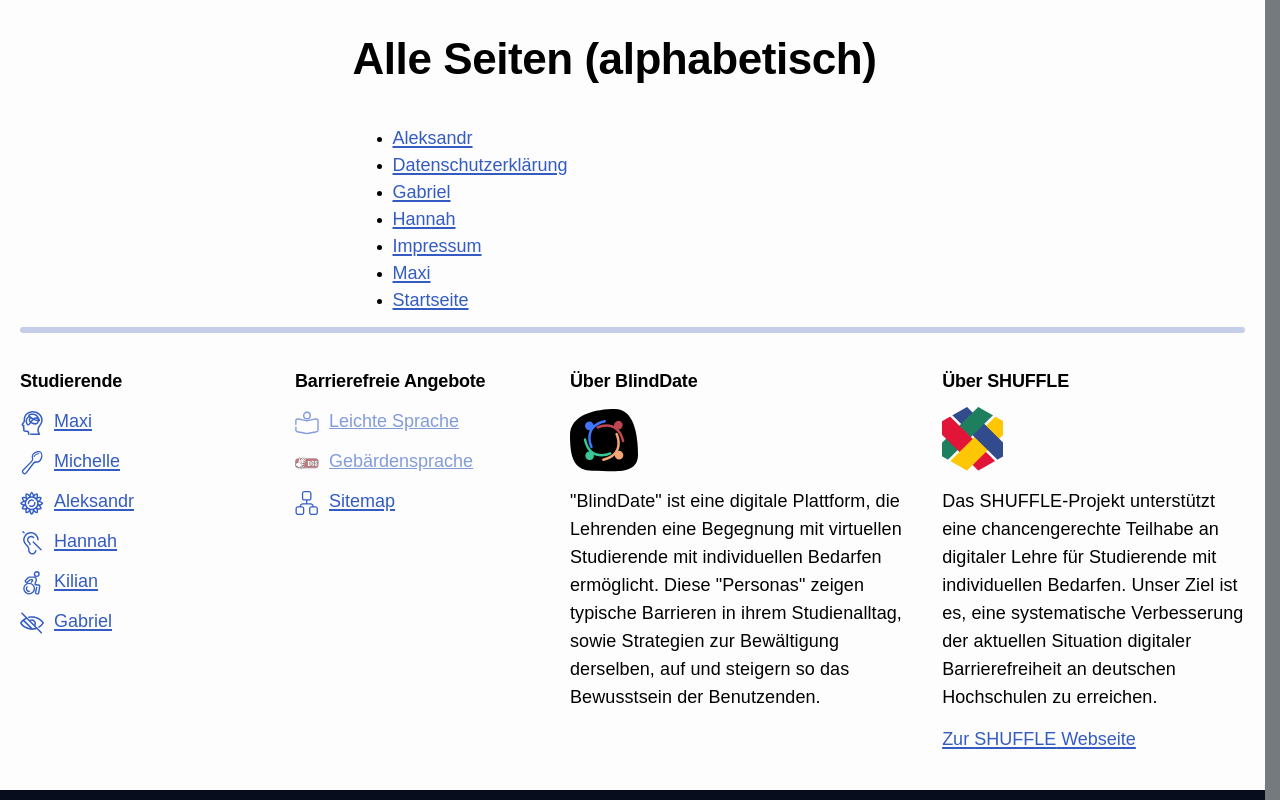
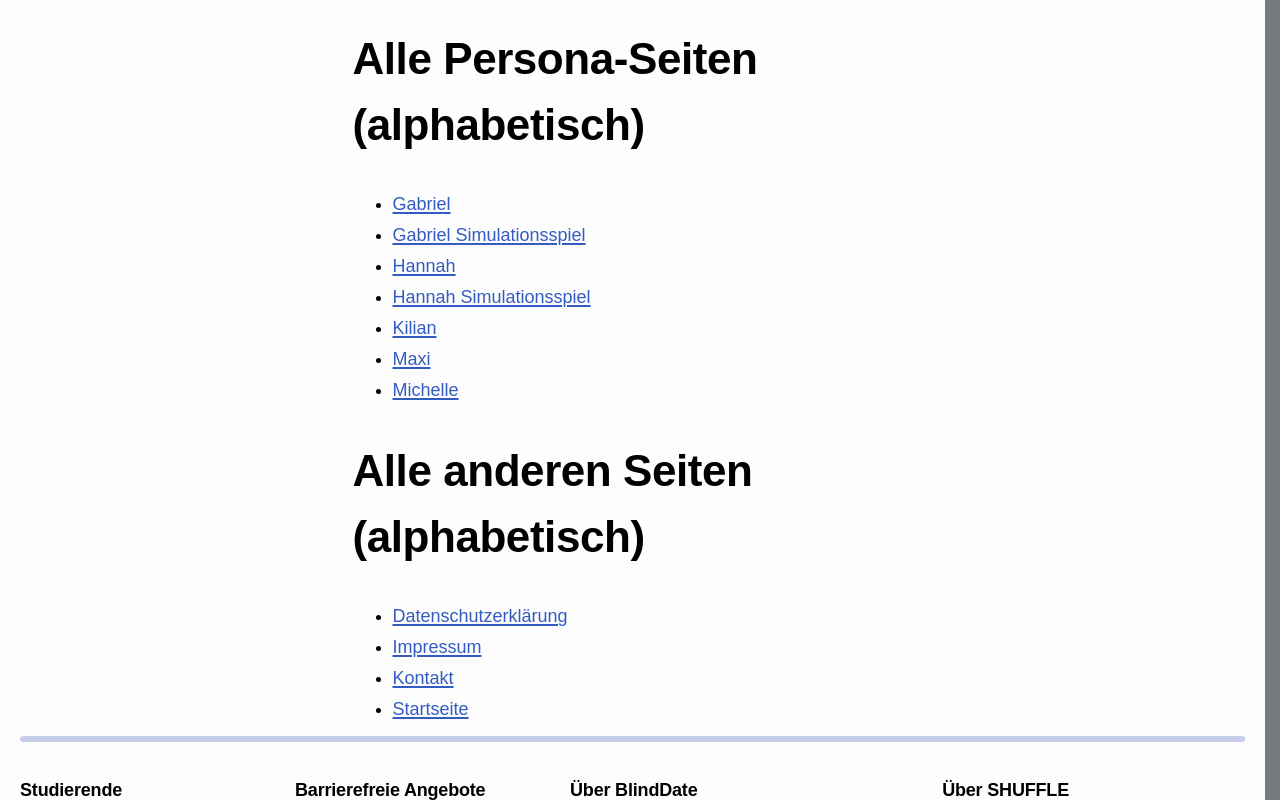
Before and after one commit to shuffle-project/blinddate, a SvelteKit app: page /sitemap in a window 1280 px wide. Shown: the part 320-1120 px from the top of the page. Built offline with nearby package versions, Linux system fonts and the light colour scheme; a small style sheet from the web is missing.

Commit message:
revise sitemap

```diff
--- a/src/lib/components/Footer.svelte
+++ b/src/lib/components/Footer.svelte
@@ -103,8 +103,8 @@
 
 				<!-- <li><a href="{base}/">Erklärung der Barrierefreiheit </a></li>-->
 				<li><a href="{base}/kontakt">Kontakt</a></li>
-				<li><a href="{base}/legal/imprint">Impressum</a></li>
-				<li><a href="{base}/legal/privacy">Datenschutzerklärung</a></li>
+				<li><a href="{base}/impressum">Impressum</a></li>
+				<li><a href="{base}/datenschutz">Datenschutzerklärung</a></li>
 			</ul>
 			<Icon img="logo" size="big" />
 		</nav>
--- a/src/lib/components/startpage/InfoGrid.svelte
+++ b/src/lib/components/startpage/InfoGrid.svelte
@@ -50,7 +50,7 @@
 		<div class="decorative-persona">
 			<img
 				class="bottom-wave"
-				src="{base}/personas/gabriel/gabriel-happy.svg"
+				src="{base}/personas/maxi/maxi-happy.svg"
 				alt=""
 				aria-hidden="true"
 			/>
--- a/src/routes/(additionalSubpages)/sitemap/+page.svelte
+++ b/src/routes/(additionalSubpages)/sitemap/+page.svelte
@@ -9,26 +9,45 @@
 
 <SubpageTitle>Sitemap</SubpageTitle>
 <div class="wrapper">
-	<h2>Alle Seiten (alphabetisch)</h2>
+	<h2>Alle Persona-Seiten (alphabetisch)</h2>
 	<ul>
 		<li>
-			<a href={base + '/personas/aleksandr'} class="focus-indicator">Aleksandr</a>
+			<a href={base + '/personas/gabriel'} class="focus-indicator">Gabriel</a>
 		</li>
 		<li>
-			<a href={base + '/legal/privacy'} class="focus-indicator">Datenschutzerklärung</a>
-		</li>
-		<li>
-			<a href={base + '/personas/gabriel'} class="focus-indicator">Gabriel</a>
+			<a href={base + '/iframe/gabriel'} class="focus-indicator">Gabriel Simulationsspiel</a>
 		</li>
 		<li>
 			<a href={base + '/personas/hannah'} class="focus-indicator">Hannah</a>
 		</li>
 		<li>
-			<a href={base + '/legal/imprint'} class="focus-indicator">Impressum</a>
+			<a href={base + '/iframe/hannah'} class="focus-indicator">Hannah Simulationsspiel</a>
+		</li>
+		<li>
+			<a href={base + '/personas/kilian'} class="focus-indicator">Kilian</a>
 		</li>
 		<li>
 			<a href={base + '/personas/maxi'} class="focus-indicator">Maxi</a>
 		</li>
+		<li>
+			<a href={base + '/personas/michelle'} class="focus-indicator">Michelle</a>
+		</li>
+	</ul>
+
+	<h2>Alle anderen Seiten (alphabetisch)</h2>
+	<ul>
+		<li>
+			<a href={base + '/datenschutz'} class="focus-indicator">Datenschutzerklärung</a>
+		</li>
+
+		<li>
+			<a href={base + '/impressum'} class="focus-indicator">Impressum</a>
+		</li>
+
+		<li>
+			<a href={base + '/kontakt'} class="focus-indicator">Kontakt</a>
+		</li>
+
 		<li>
 			<a href={base + '/'} class="focus-indicator">Startseite</a>
 		</li>
@@ -46,7 +65,7 @@
 		}
 
 		li {
-			margin: 0.375rem 0rem;
+			margin: 0.625rem 0rem;
 		}
 	}
 </style>
--- a/src/scss/global.scss
+++ b/src/scss/global.scss
@@ -34,6 +34,18 @@ h3 {
 	font-size: clamp(1.375rem, 3vw + 0.5rem, 1.75rem);
 	font-weight: 700;
 	line-height: 150%;
+}
+
+h4 {
+	font-size: 1.375rem;
+}
+
+h5 {
+	font-size: 1.125rem;
+}
+
+li {
+	font-size: 1.125rem;
 }
 
 .subtitle {
```
Also changed, not shown: src/routes/(additionalSubpages)/(legal)/datenschutz/+page.svelte (renamed from src/routes/(additionalSubpages)/legal/privacy/+page.svelte), src/routes/(additionalSubpages)/(legal)/impressum/+page.svelte (renamed from src/routes/(additionalSubpages)/legal/imprint/+page.svelte).
